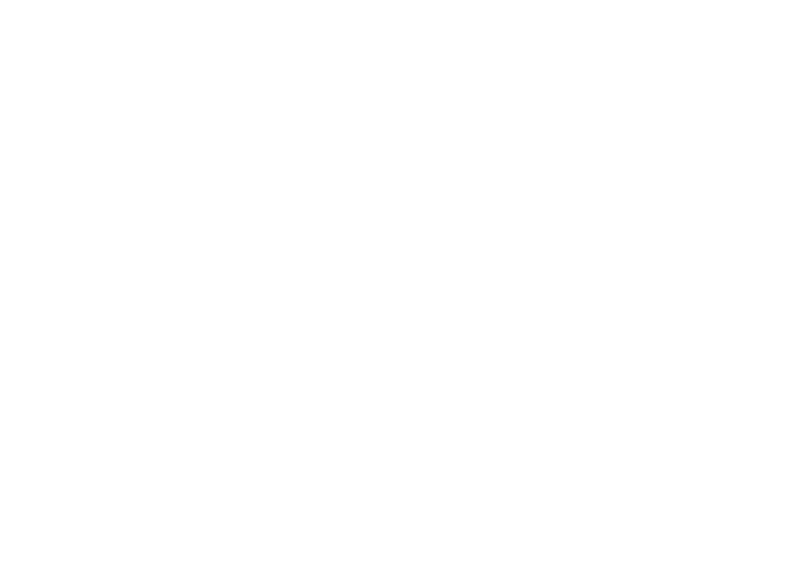
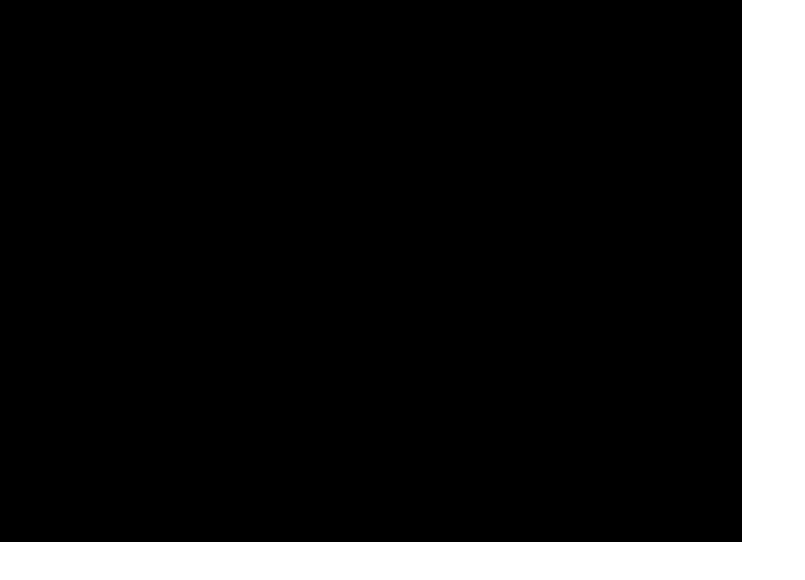
Before and after one commit to Pardoardo/Pocket-Survival, a plain HTML site: page index.html in a window 1280 px wide. Shown: the whole page, without its empty margins (0-805 px from the left). Drawn offline with Linux system fonts and the light colour scheme.

Commit message:
Entranhas da engine.

```diff
--- a/index.html
+++ b/index.html
@@ -10,9 +10,13 @@
             margin: 0;
             border: 0;
         }
+        canvas{
+            border: 1px solid black;
+        }
     </style>
 </head>
 <body>
-    <canvas width="240" height="240"></canvas>
+    <canvas width="740" height="540"></canvas>
+    <script src="src/Main.js"></script>
 </body>
 </html>
--- a/src/Main.js
+++ b/src/Main.js
@@ -0,0 +1,22 @@
+const canvas = document.querySelector("canvas")
+const ctx = canvas.getContext("2d")
+
+function Update(){
+
+}
+
+function Render(){
+    ctx.clearRect(0, 0, canvas.width, canvas.height)
+
+    ctx.fillStyle = "black"
+    ctx.fillRect(0, 0, canvas.width, canvas.height)
+}
+
+function GameLoop(){
+    Render()
+    Update()
+    window.requestAnimationFrame(GameLoop)
+}
+window.onload = function(){
+    GameLoop()
+}
```
